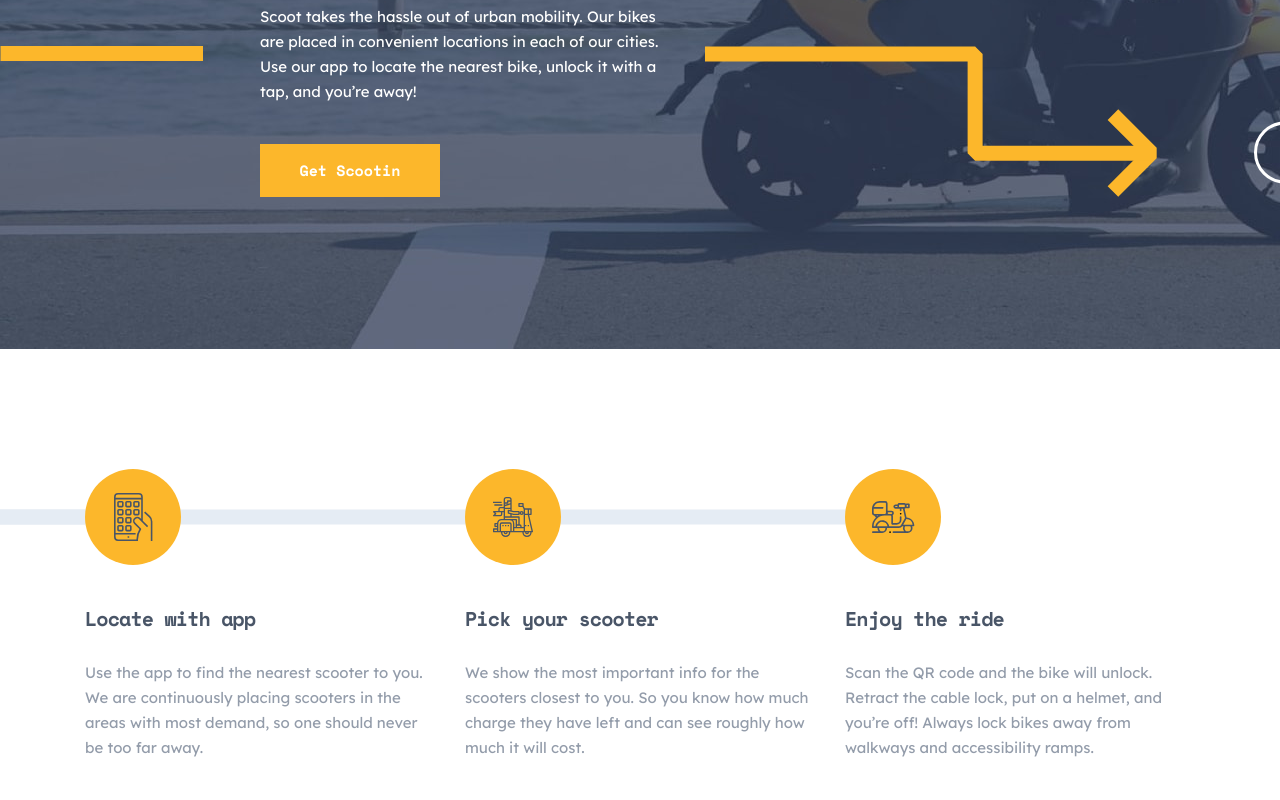
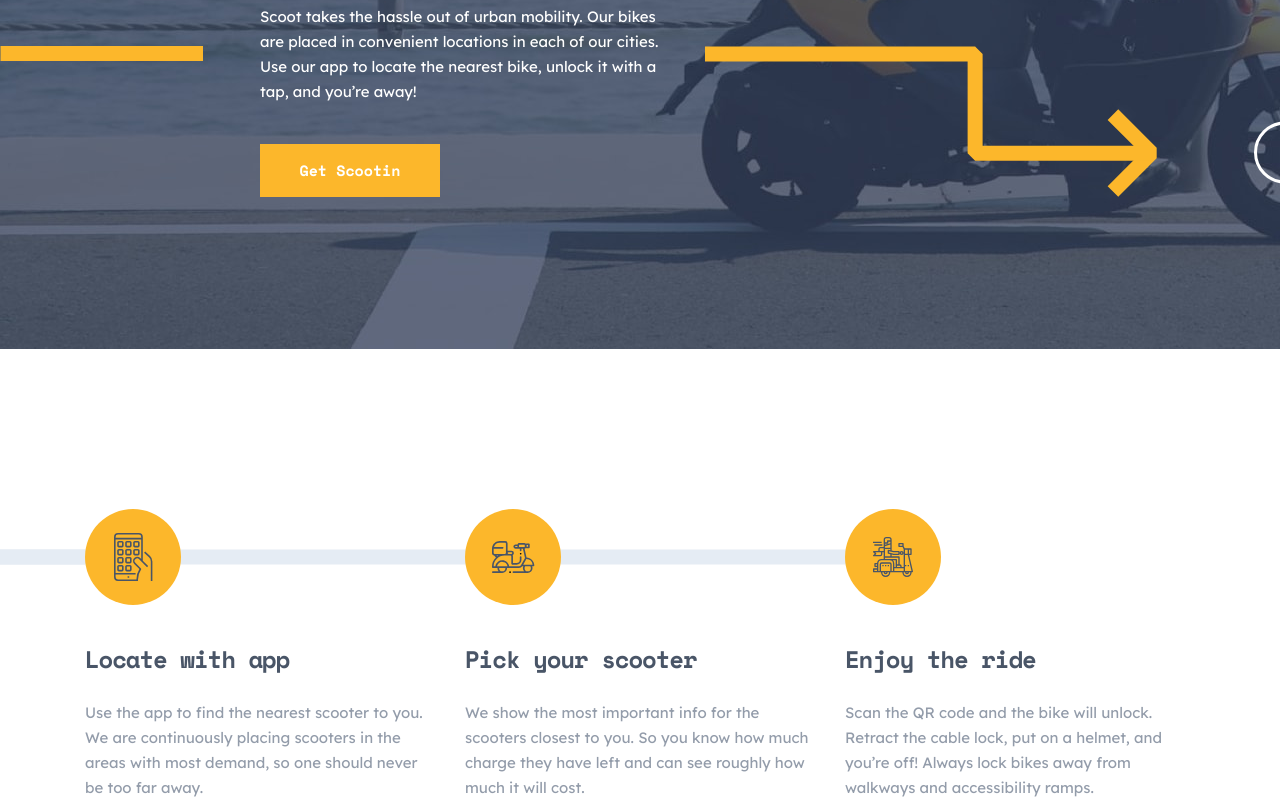
Before and after one commit to GrzywN/scoot-multi-page-website, a React (Vite) app: page / in a window 1280 px wide. Shown: the part 397-1197 px from the top of the page. Before the commit the page ends 1157 px from the top, so only its background shows below. Built offline with nearby package versions, Linux system fonts and the light colour scheme.

Commit message:
improve styling so it matches the design better

```diff
--- a/src/pages/home/components/Hero/Hero.jsx
+++ b/src/pages/home/components/Hero/Hero.jsx
@@ -61,8 +61,8 @@ function Hero() {
         </motion.div>
         <RightArrow
           className="
-          absolute bottom-[2.1563rem] left-[-15rem]
-          md:left-[-7.9375rem]
+          absolute bottom-[1.75rem] left-[-19.5rem]
+          md:left-[-7.9375rem] md:bottom-[2.1563rem]
           xl:left-[44.0625rem] xl:bottom-[9.5rem]"
           pathVariants={rightArrowPathVariants}
         />
--- a/src/pages/home/components/Stepper/Card.jsx
+++ b/src/pages/home/components/Stepper/Card.jsx
@@ -20,7 +20,7 @@ function Card({ icon, title, description }) {
       <h3
         className="
         font-monospace text-card-title text-dark-navy
-        md:mb-[1.6875rem]
+        md:mb-[1.6875rem] md:text-h4
         xl:mb-[1.6875rem]"
       >
         {title}
--- a/src/pages/home/components/Stepper/Stepper.jsx
+++ b/src/pages/home/components/Stepper/Stepper.jsx
@@ -14,8 +14,8 @@ function Stepper() {
       <div
         className="
         mt-[7.5rem] grid justify-center gap-12 px-8
-        md:max-w-[90rem] md:gap-10 md:px-0
-        xl:relative xl:flex xl:gap-[1.875rem]"
+        md:mt-[7.625rem] md:max-w-[90rem] md:gap-10 md:px-0
+        xl:relative xl:mt-40 xl:flex xl:gap-[1.875rem]"
       >
         <Card
           icon={locateIcon}
@@ -25,14 +25,14 @@ function Stepper() {
           too far away."
         />
         <Card
-          icon={rideIcon}
+          icon={scooterIcon}
           title="Pick your scooter"
           description="We show the most important info for the scooters closest to you. So
           you know how much charge they have left and can see roughly how much
           it will cost."
         />
         <Card
-          icon={scooterIcon}
+          icon={rideIcon}
           title="Enjoy the ride"
           description="Scan the QR code and the bike will unlock. Retract the cable lock, put
           on a helmet, and you’re off! Always lock bikes away from walkways and
```
